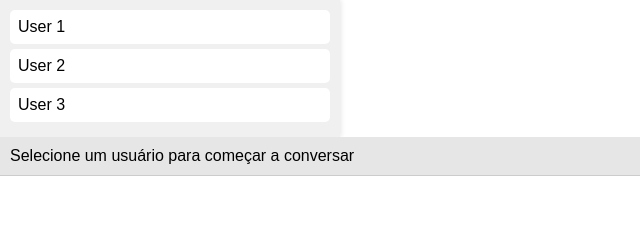
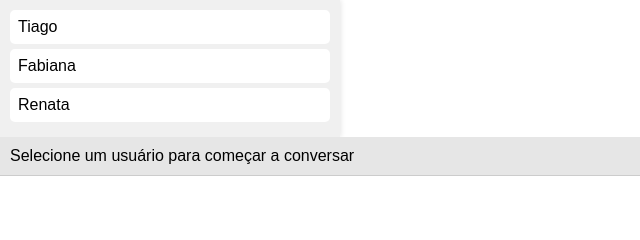
Before and after one commit to louglecompany/myzap, a plain HTML site: page teste/index.html in a window 1280 px wide. Shown: the top 240 px of the page, 0-640 px from the left. Drawn offline with Linux system fonts and the light colour scheme.

Commit message:
Update index.html

```diff
--- a/teste/index.html
+++ b/teste/index.html
@@ -9,9 +9,9 @@
 <body>
   <div class="chat-container">
     <div class="user-list" id="user-list">
-      <div class="user" data-userid="user1">User 1</div>
-      <div class="user" data-userid="user2">User 2</div>
-      <div class="user" data-userid="user3">User 3</div>
+      <div class="user" data-userid="user1">Tiago</div>
+      <div class="user" data-userid="user2">Fabiana</div>
+      <div class="user" data-userid="user3">Renata</div>
     </div>
     <div class="chat">
       <div class="chat-header" id="chat-header">Selecione um usuário para começar a conversar</div>
```
